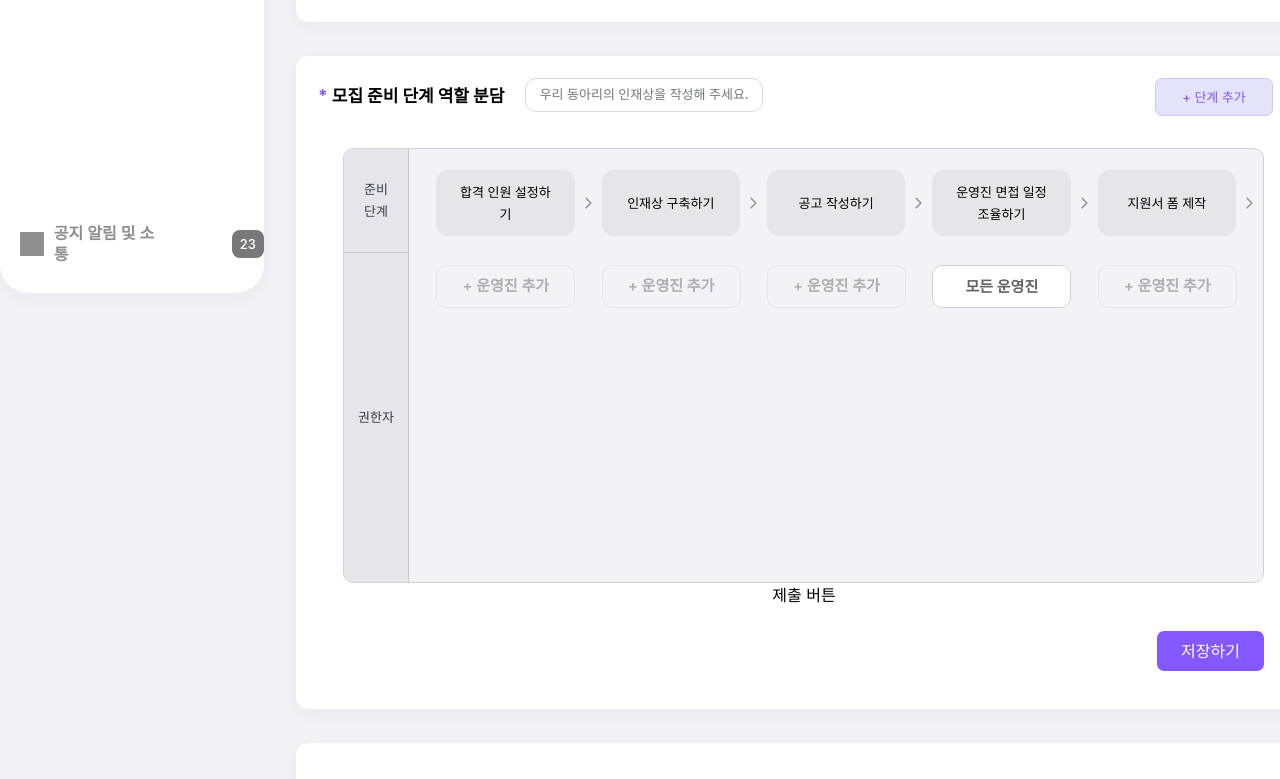
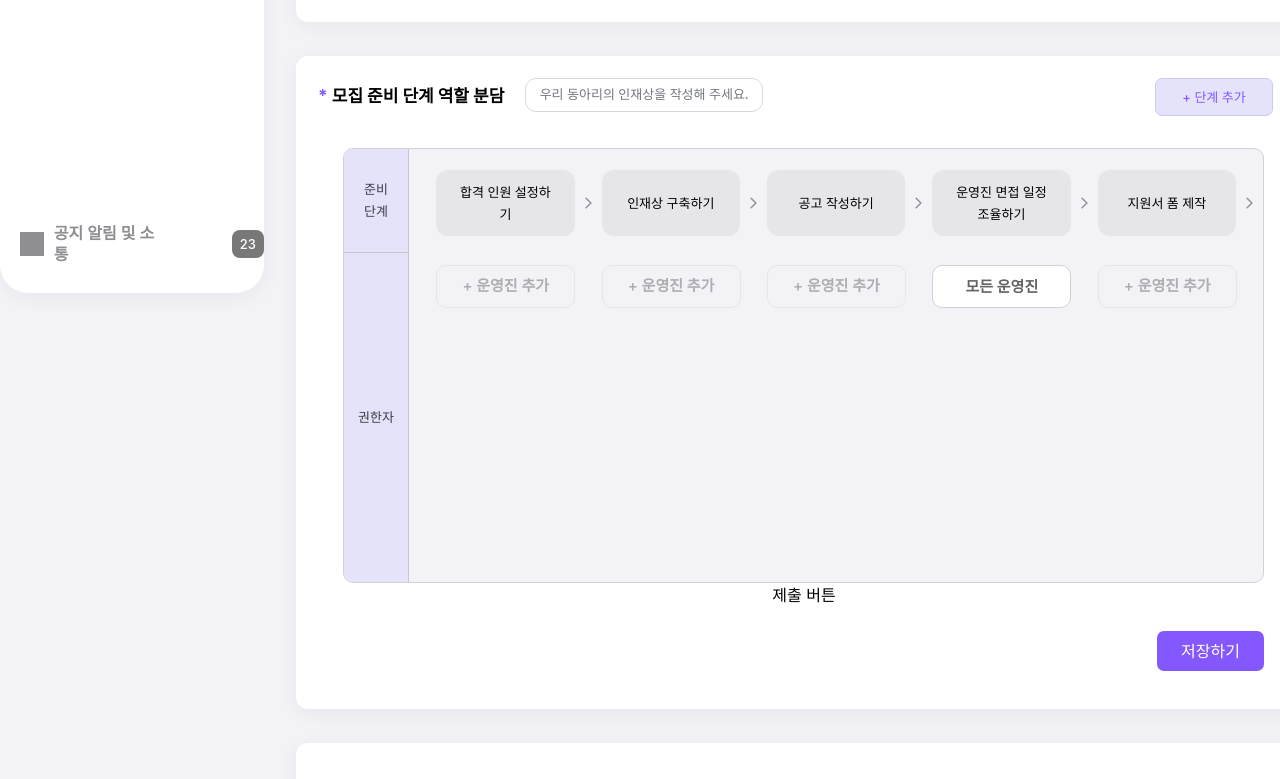
Before and after one commit to Cluting/cluting-frontend, a React (Create React App) app: page /recruting/01_plan in a window 1280 px wide. Shown: the part 702-1481 px from the top of the page. Built offline with nearby package versions, Linux system fonts and the light colour scheme; a web font is replaced by a local one.

Commit message:
🎨 style: 모집 준비 단계 UI 반영

```diff
--- a/src/components/recruting/_01_plan/PrepareStepRoles.tsx
+++ b/src/components/recruting/_01_plan/PrepareStepRoles.tsx
@@ -116,7 +116,7 @@ export default function PrepareStepRoles() {
         >
           <div className="flex">
             {/* 왼쪽 열 */}
-            <div className="bg-gray-200 border-r border-gray-400 rounded-l-[10px] flex flex-col">
+            <div className="bg-main-300 border-r border-gray-400 rounded-l-[10px] flex flex-col">
               <div className="flex-center w-[63.89px] h-[103.8px] border-b border-gray-400 text-[#3B3D46] text-caption1">
                 <p>
                   준비
```
